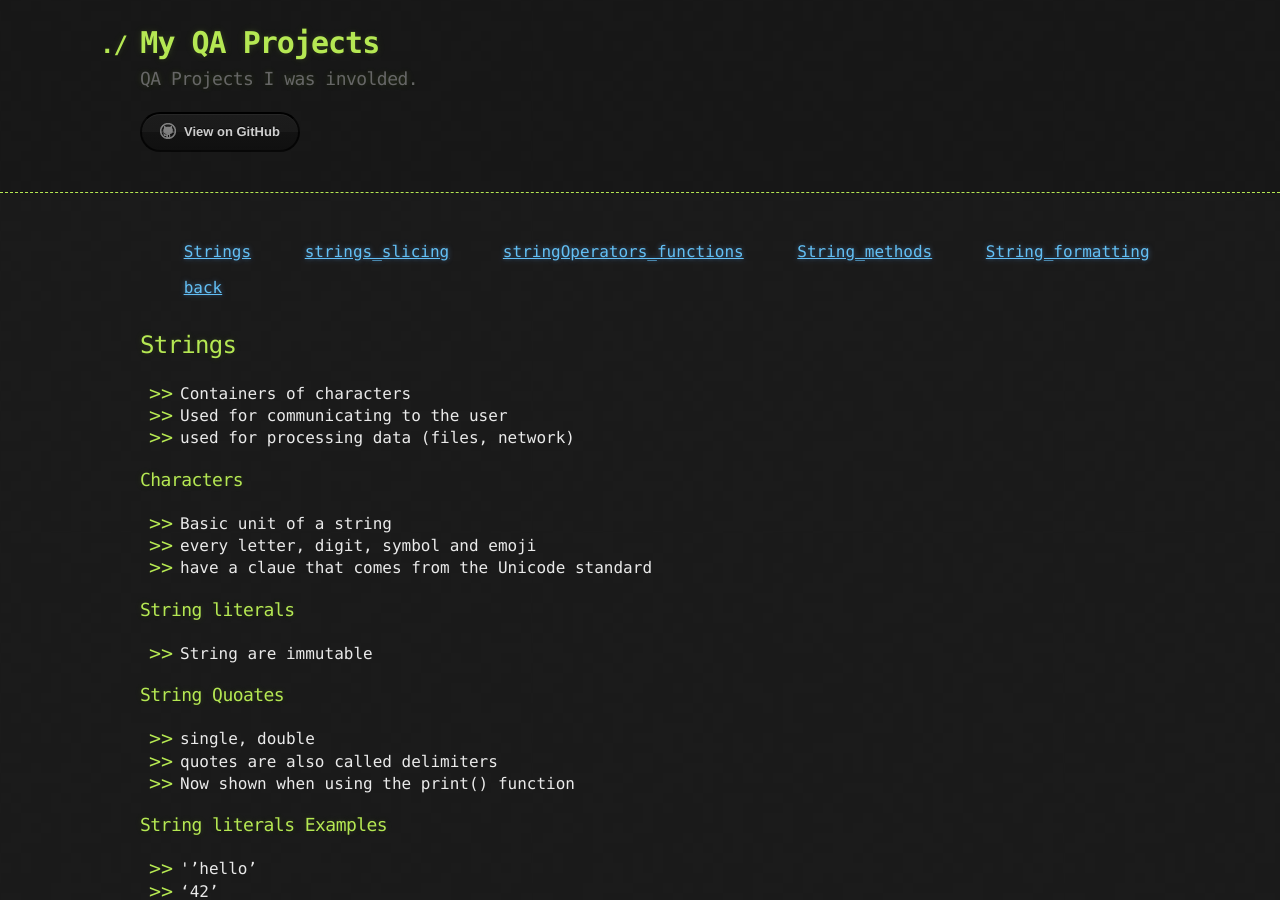
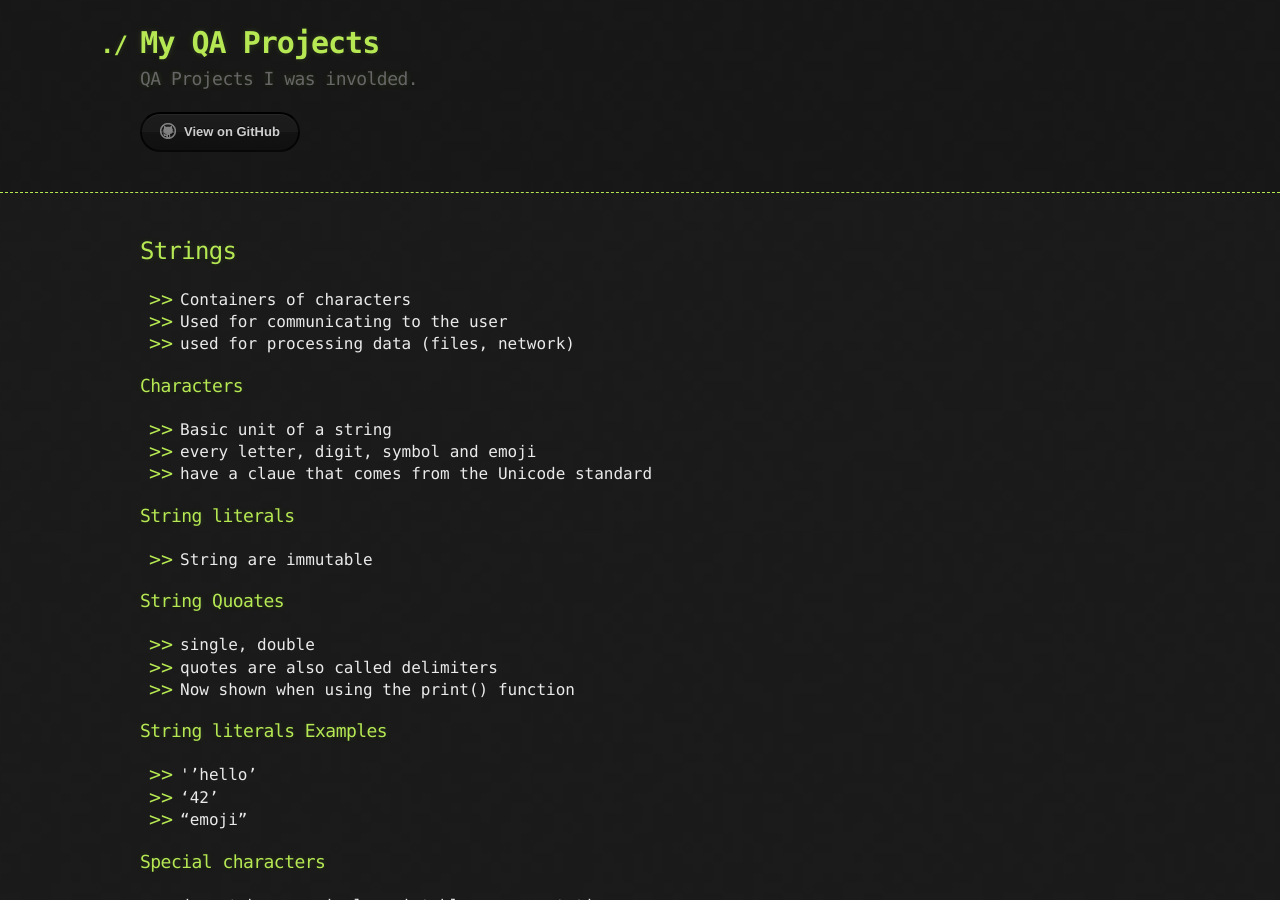
Before and after one commit to sciustechnologia/sciustechnologia.github.io, a Jekyll site: the page built from python/02_string_listTuple/02_01_strings.md, in a window 1280 px wide and 900 px high. Built offline with Jekyll 4.4.1, drawn with Linux system fonts in a browser that asks for light colours.

Commit message:
Update 02_01_strings.md

```diff
--- a/python/02_string_listTuple/02_01_strings.md
+++ b/python/02_string_listTuple/02_01_strings.md
@@ -1,10 +1,7 @@
 ---
-title: lec_01 Strings
+title: Python - Strings
 layout: default
 ---
-|| [Strings](./02_01_strings.html) || [strings_slicing](./02_02_strings_slicing.html) || [stringOperators_functions](./03_stringOperators_functions.html) || [String_methods](./04_string_methods.html) || [String_formatting](./05_string_formatting.html) ||
- ||[back](../index.html)
-
 
 ## Strings
 
```
